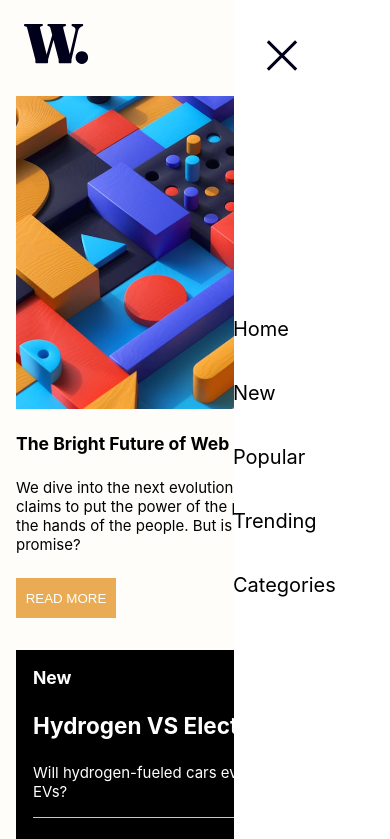
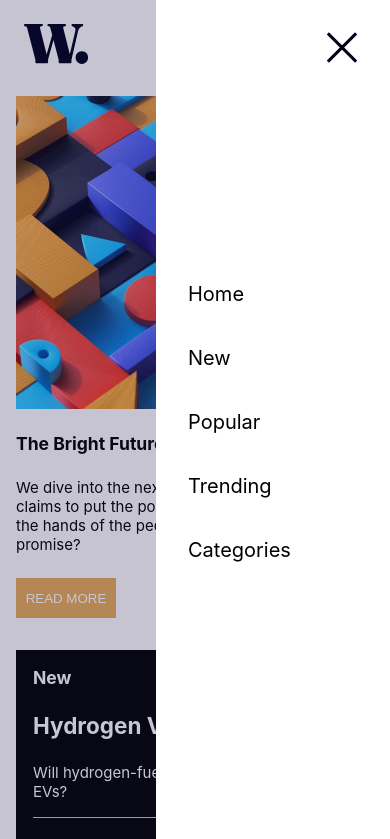
Before and after one commit to jakimiszka/fm-news, a plain HTML site: page index.html in a window 390 px wide. Shown: the top 839 px of the page. Drawn offline with Linux system fonts and the light colour scheme.

Commit message:
done - need some adjustmens

```diff
--- a/index.html
+++ b/index.html
@@ -87,7 +87,7 @@
     </main>
   </article>
   <nav class="mobile_navbar">
-    <div>
+    <div class="mobile_navbar_close">
       <img src="./assets/images/icon-menu-close.svg" alt="close menu">
     </div>
     <ul class="mobile_navbar_menu">
--- a/styles.css
+++ b/styles.css
@@ -67,6 +67,7 @@ body {
     padding-right: 1rem;
 }
 
+/*   TODO   */
 .container::after {
     content: '';
     position: fixed;
@@ -75,9 +76,9 @@ body {
     right: 0;
     bottom: 0;
     background-color: hsla(240, 53%, 23%, 0.5);
-    opacity: 0;
+    opacity: 0.5;
     pointer-events: none;
-    visibility: hidden;
+    /* visibility: hidden; */
     transition: opacity 0.3s ease, visibility 0.3s ease;
     z-index: 1;
 }
@@ -205,33 +206,28 @@ ul{
 
 .mobile_navbar{
     position: fixed;
-    width: 40%;
-    height: 100vh;
+    width: 60%;
+    height: 100%;
     top: 0;
     right: 0;
-    bottom: 0;
     background-color: var(--white);
     z-index: 2;
-
-    display: flex;
 }
 
 .mobile_navbar_menu{
     display: flex;
     flex-direction: column;
-    height: auto;
+    justify-content: center;
+    height: 100%;
     gap: var(--spacing-500);
     font-size: var(--font-size-20);
-
-    position: relative;
-    top: 50%;
-    left: 20%;
-    transform: translate(-50%, -50%);
+    padding-left: var(--spacing-400);
 }
 
 .mobile_navbar_close{
     position: absolute;
-    right:0;
+    top: var(--spacing-400);
+    right: var(--spacing-400);
     cursor: pointer;
 }
 
@@ -246,8 +242,6 @@ ul{
         flex-direction: column;
         justify-content: flex-start;
         align-items: flex-start;
-        padding: var(--spacing-500) var(--spacing-400);
-        height: 100vh;
     }
     .navbar_menu{
         display: none;
@@ -375,4 +369,8 @@ ul{
         justify-content: space-around;
     }
 
+    .mobile_navbar{
+        display: none;
+    }
+
 }
```
